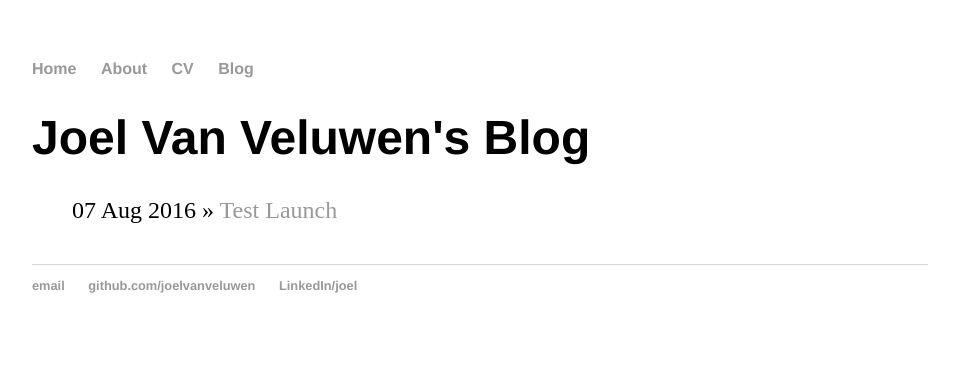
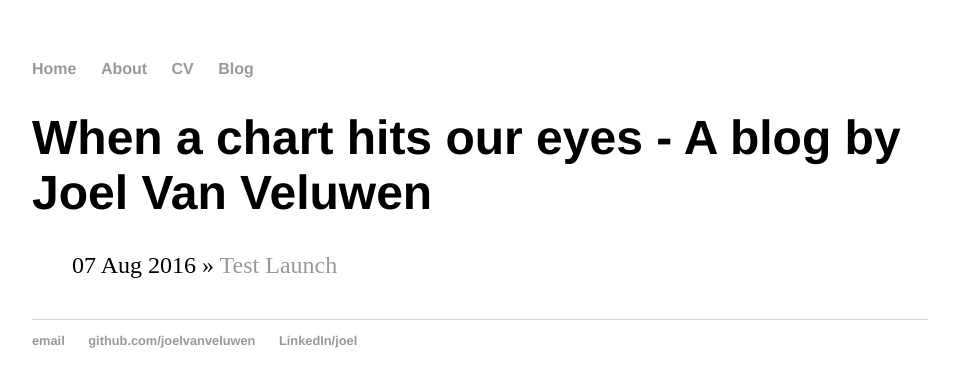
Before and after one commit to joelvanveluwen-zz/old_joelvanveluwen.github.io, a Jekyll site: the page built from blog/index.html, in a window 1280 px wide. Shown: the top 387 px of the page, without its empty margins (160-1119 px from the left). Built offline with Jekyll 4.4.1, drawn with Linux system fonts in a browser that asks for light colours.

Commit message:
Update index.html
rebrand to "When a chart hits our eyes"

```diff
--- a/blog/index.html
+++ b/blog/index.html
@@ -1,6 +1,6 @@
 ---
 layout: default
-title: Joel Van Veluwen's Blog
+title: When a chart hits our eyes - A blog by Joel Van Veluwen
 ---
 	<h1>{{ page.title }}</h1>
 	<ul class="posts">
```
